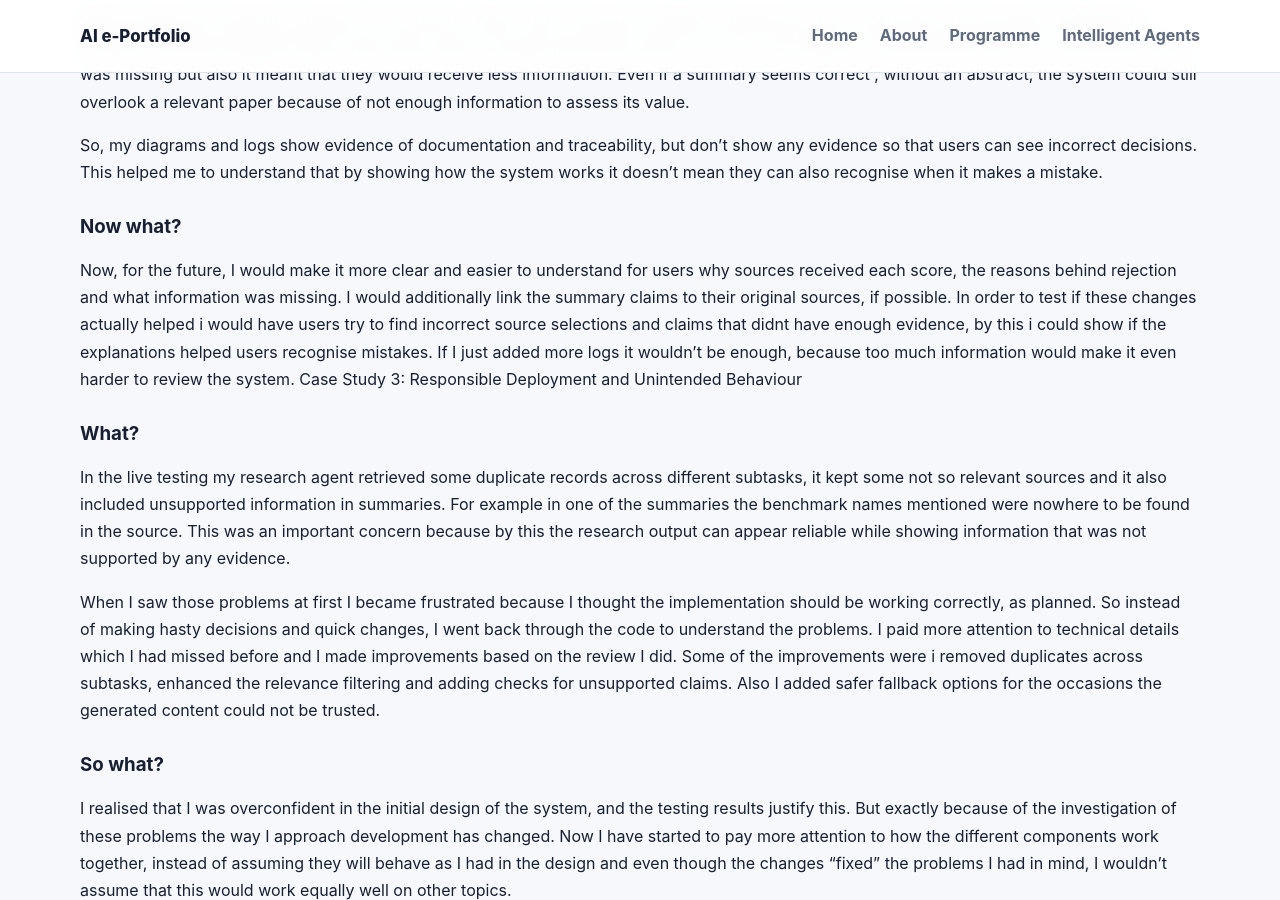
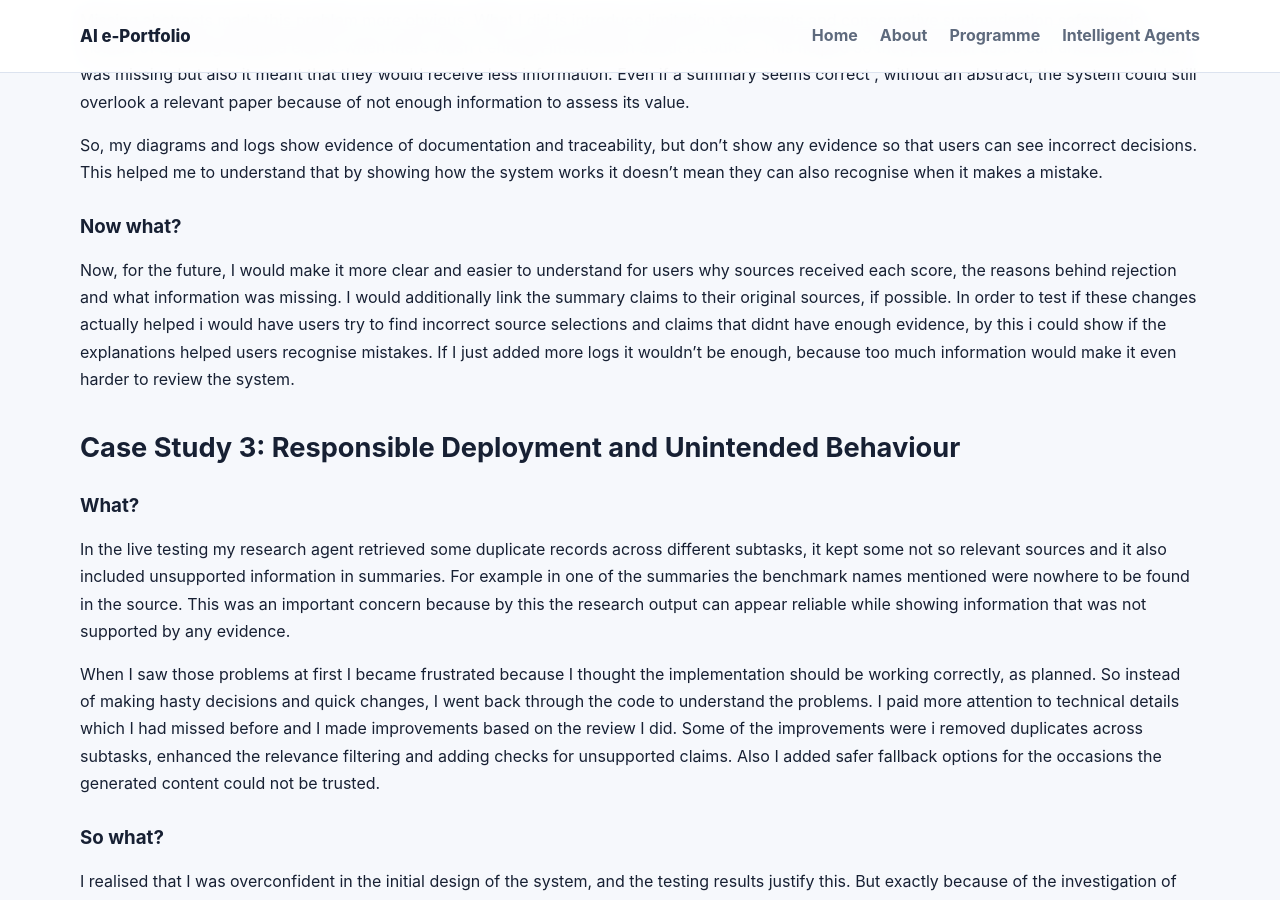
Before and after one commit to Monogios1996/Monogios1996.github.io, a Jekyll site: the page built from modules/intelligent-agents/case-studies.md, in a window 1280 px wide and 900 px high, scrolled down 2048 px. Built offline with Jekyll 4.4.1, drawn with Linux system fonts in a browser that asks for light colours.

```diff
--- a/modules/intelligent-agents/case-studies.md
+++ b/modules/intelligent-agents/case-studies.md
@@ -49,7 +49,9 @@ So, my diagrams and logs show evidence of documentation and traceability, but do
 
 ### Now what?
 
-Now, for the future, I would make it more clear and easier to understand for users why sources received each score, the reasons behind rejection and what information was missing. I would additionally link the summary claims to their original sources, if possible. In order to test if these changes actually helped i would have users try to find incorrect source selections and claims that didnt have enough evidence, by this i could show if the explanations helped users recognise mistakes. If I just added more logs it wouldn't be enough, because too much information would make it even harder to review the system. Case Study 3: Responsible Deployment and Unintended Behaviour
+Now, for the future, I would make it more clear and easier to understand for users why sources received each score, the reasons behind rejection and what information was missing. I would additionally link the summary claims to their original sources, if possible. In order to test if these changes actually helped i would have users try to find incorrect source selections and claims that didnt have enough evidence, by this i could show if the explanations helped users recognise mistakes. If I just added more logs it wouldn't be enough, because too much information would make it even harder to review the system.
+
+## Case Study 3: Responsible Deployment and Unintended Behaviour
 
 ### What?
 
```
